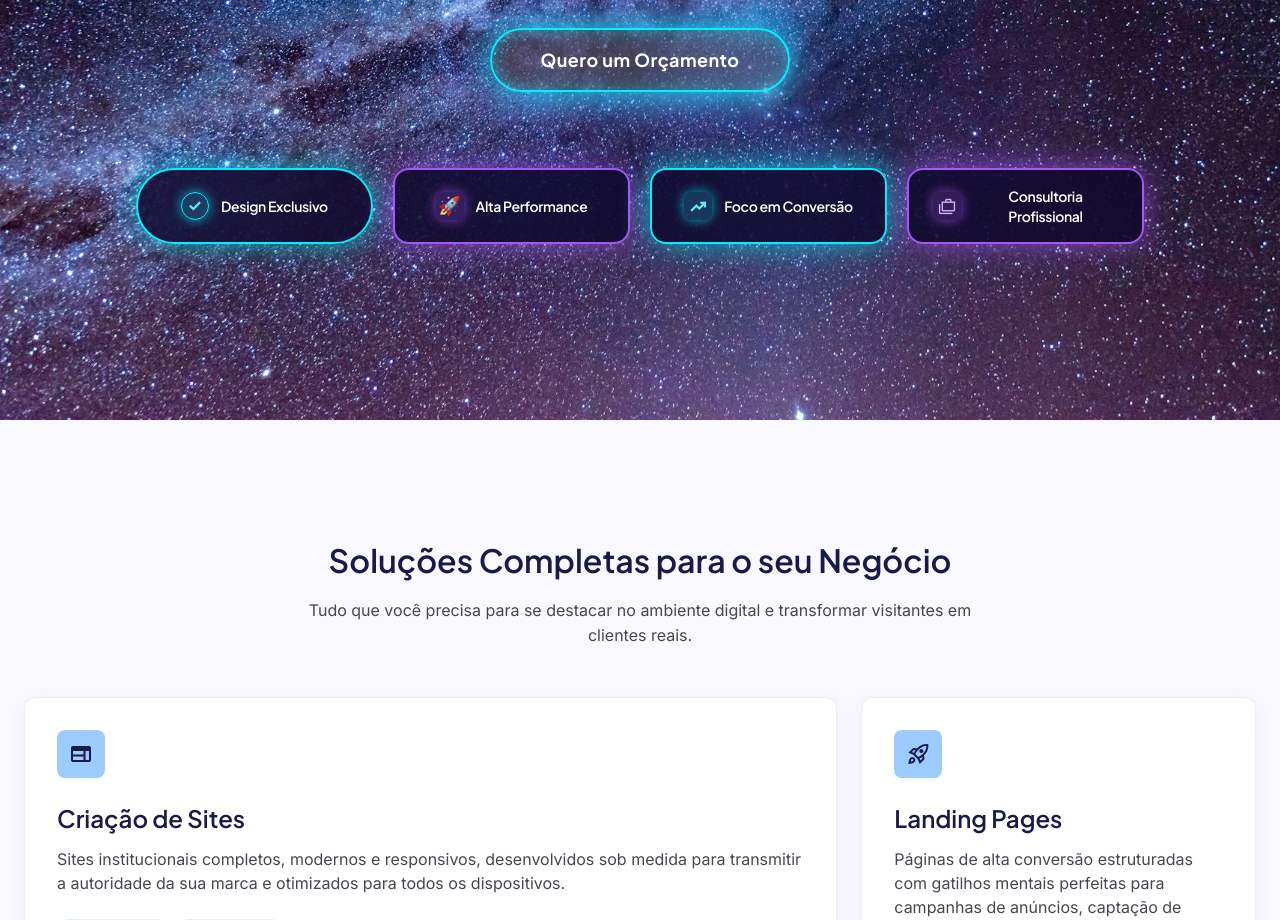
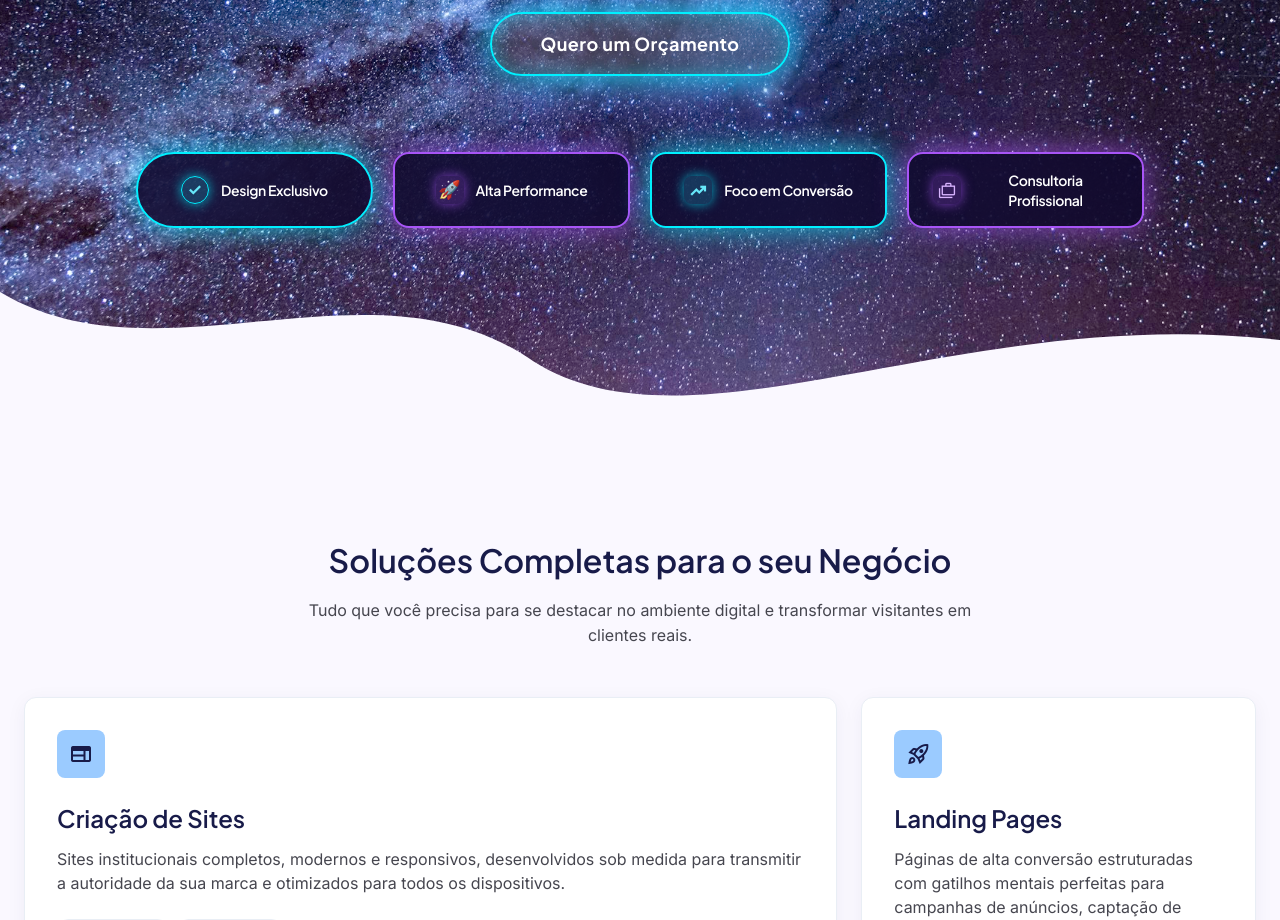
Before and after one commit to samueltarif/meusite, a Nuxt app: page / in a window 1280 px wide. Shown: the part 540-1460 px from the top of the page. Built offline with nearby package versions, Linux system fonts and the light colour scheme.

Commit message:
feat(hero): adicionar divisor em onda orgânica fluida (SVG) eliminando completamente qualquer linha reta entre seções

```diff
--- a/app/components/sections/SectionHero.vue
+++ b/app/components/sections/SectionHero.vue
@@ -9,7 +9,7 @@ const DotLottieVue = defineAsyncComponent(() =>
 <template>
   <section
     id="home"
-    class="relative pt-48 pb-36 lg:pt-56 lg:pb-44 px-4 sm:px-6 lg:px-8 flex flex-col items-center text-center overflow-hidden min-h-screen justify-center space-nebula-bg"
+    class="relative pt-44 pb-36 lg:pt-52 lg:pb-48 px-4 sm:px-6 lg:px-8 flex flex-col items-center text-center overflow-hidden min-h-screen justify-center space-nebula-bg"
   >
     <!-- Background Cosmic Atmosphere matching Stitch Screenshot 100% -->
     <div class="absolute inset-0 -z-10 overflow-hidden pointer-events-none select-none">
@@ -73,15 +73,6 @@ const DotLottieVue = defineAsyncComponent(() =>
           }"
         />
       </ClientOnly>
-
-      <!-- Cosmic Deep Glow Blend Mask (Dissolve o fundo em névoa sem linhas retas) -->
-      <div class="absolute bottom-0 left-0 w-full h-64 pointer-events-none z-10 overflow-hidden">
-        <!-- Glowing ambient radial aura -->
-        <div class="absolute bottom-0 left-1/2 -translate-x-1/2 w-[1200px] h-[300px] bg-[radial-gradient(ellipse_at_bottom,rgba(0,240,255,0.2)_0%,rgba(168,85,247,0.15)_40%,transparent_75%)] blur-3xl opacity-80" />
-
-        <!-- Gradiente suave continuo até a seção de serviços -->
-        <div class="absolute inset-0 bg-gradient-to-b from-transparent via-[#060318]/50 via-[#0a0724]/80 to-[#FCFCFC]" />
-      </div>
     </div>
 
     <!-- Hero Content Container -->
@@ -157,6 +148,17 @@ const DotLottieVue = defineAsyncComponent(() =>
       </div>
 
     </div>
+
+    <!-- Divisor Orgânico em Onda SVG (Elimina 100% qualquer linha reta entre as páginas/seções) -->
+    <div class="absolute bottom-0 left-0 w-full overflow-hidden leading-none z-30 pointer-events-none">
+      <svg
+        class="relative block w-full h-16 sm:h-24 lg:h-32 text-surface fill-current"
+        viewBox="0 0 1200 120"
+        preserveAspectRatio="none"
+      >
+        <path d="M0,0 C150,90 350,-40 500,65 C650,160 900,10 1200,45 L1200,120 L0,120 Z"></path>
+      </svg>
+    </div>
   </section>
 </template>
 
```
